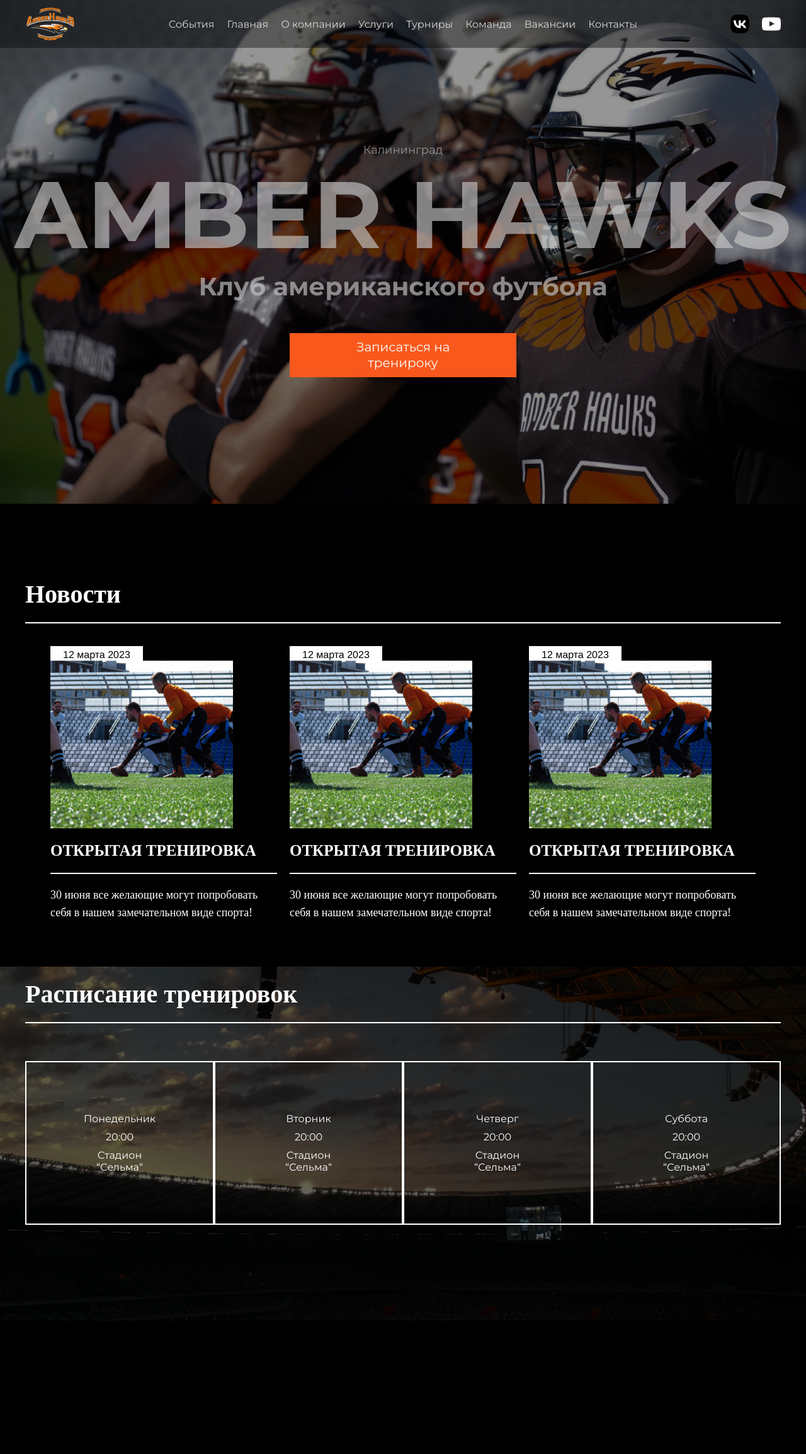
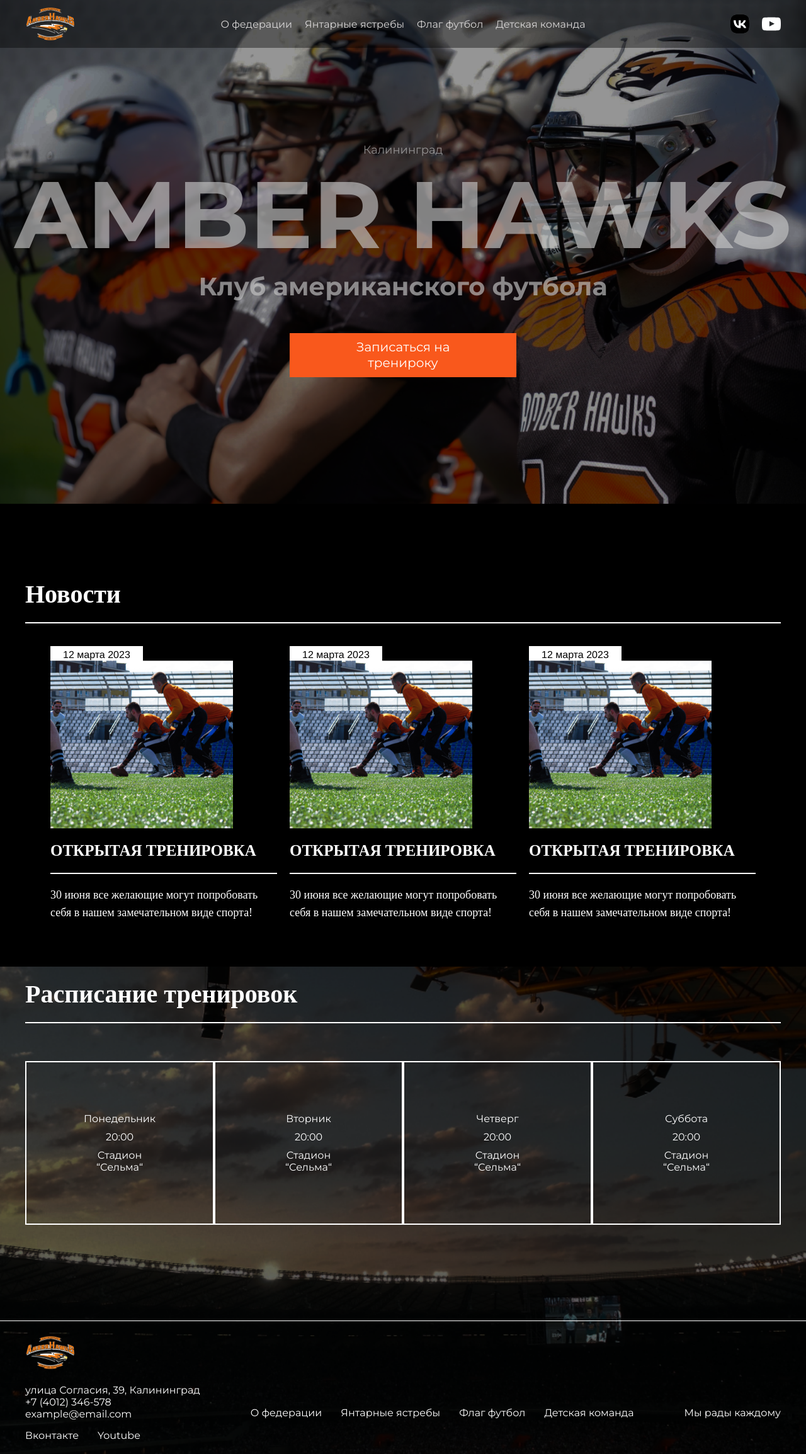
Before and after one commit to ElizavetaBiryukova/amber-hawks-frontend, a Next.js app: page / in a window 1280 px wide. Shown: the whole page at 63% size. Before the commit the page ends 2097 px from the top, so only its background shows below. Built offline with nearby package versions, Linux system fonts and the light colour scheme.

Commit message:
fix: fix footer

```diff
--- a/src/app/globals.css
+++ b/src/app/globals.css
@@ -22,6 +22,11 @@
 
 a:hover {
   text-decoration: none;
+  color: #f9581c;
+}
+
+a {
+  color: white;
 }
 
 /* Common */
--- a/src/app/page.jsx
+++ b/src/app/page.jsx
@@ -22,6 +22,7 @@
         <div className={styles.container}>
           <TrainingSchedule />
         </div>
+        <Footer />
       </div>
     </>
   );
--- a/src/app/page.module.css
+++ b/src/app/page.module.css
@@ -1,5 +1,5 @@
 .wrapper {
-    background-image: url(./../assets/img/header__img1.png);
+    background-image: url('./../assets/img/header__img1.png');
     width: 100%;
     margin: 0 auto;
     height: 100vh;
@@ -8,13 +8,13 @@
     background-position: center;
 }
 
-.container{
+.container {
     max-width: 1200px;
     margin: 0 auto;
 }
 
-.backgoundSchedule{
-    background: url(./../assets/img/trainingBackground.png);
+.backgoundSchedule {
+    background: url('./../assets/img/trainingBackground.png');
     background-repeat: no-repeat;
     background-size: cover;
     background-position: center;
--- a/src/app/team/page.jsx
+++ b/src/app/team/page.jsx
@@ -1,3 +1,4 @@
+import styles from './page.module.css'
 import TeamPage from "@/components/pages/Team/TeamPage";
 import Navigation from '@/components/UI/navigation/Navigation';
 import Footer from "@/components/UI/footer/Footer";
@@ -6,7 +7,7 @@
     return (
         <>
             <Navigation />
-            <div className='container'>
+            <div className={styles.container}>
                 <main>
                     <TeamPage />
                 </main>
--- /dev/null
+++ b/src/app/team/page.module.css
@@ -0,0 +1,4 @@
+.container {
+    max-width: 1200px;
+    margin: 0 auto;
+}
--- a/src/components/UI/footer/Footer.jsx
+++ b/src/components/UI/footer/Footer.jsx
@@ -6,19 +6,19 @@
     return (
         <div className={styles.footer}>
             <div className={styles.container}>
-                <div>
+                <div className={styles.contacts}>
                     <div>
                         <div><Link href={'https://yandex.ru/maps/-/CDUUIWmN'}>улица Согласия, 39, Калининград</Link></div>
                         <div><Link href={'tel:+74012346578'}>+7 (4012) 346-578</Link></div>
                         <div><Link href={'mailto:example@email.com'}>example@email.com</Link></div>
                     </div>
-                    <div>
+                    <div className={styles.social}>
                         <div><Link href={'https://vk.com/afkld'}>Вконтакте</Link></div>
                         <div><Link href={'https://www.youtube.com/channel/UCT6OZJVJK7ximMVnvt9wZKw'}>Youtube</Link></div>
                     </div>
                 </div>
                 <nav>
-                    <ul>
+                    <ul className={styles.list}>
                         <li>
                             <a href='#'>
                                 О федерации
@@ -42,9 +42,8 @@
                     </ul>
                 </nav>
 
-                <div>
-                    <div>Мы рады каждому</div>
-                    <Button />
+                <div className={styles.folow}>
+                    <div className={styles.text}>Мы рады каждому</div>
                 </div>
             </div>
         </div>
--- a/src/components/UI/footer/Footer.module.css
+++ b/src/components/UI/footer/Footer.module.css
@@ -4,9 +4,36 @@
     justify-content: space-between;
     max-width: 1200px;
     margin: 0 auto;
+    padding-top: 100px;
+    background: url('../../../assets/img/logo.png') no-repeat 0% 10%;
 }
 
 .footer {
-    background: rgba(0, 0, 0, 0.4);
+    border-top: 1px solid white;
+    padding: 0px 0px 20px 0px;
+}
 
+.contacts {
+    display: flex;
+    flex-direction: column;
+    gap: 15px;
 }
+
+.social {
+    display: flex;
+    gap: 30px;
+}
+
+.list {
+    display: flex;
+    gap: 30px;
+}
+
+.folow {
+    display: flex;
+    flex-direction: column;
+}
+
+.text {
+    color: white;
+}
--- a/src/components/UI/navigation/Navigation.jsx
+++ b/src/components/UI/navigation/Navigation.jsx
@@ -11,44 +11,24 @@
           <nav>
             <ul className={styles.header__nav}>
               <li>
-                <a className={styles.header__text} href='#'>
-                  События
-                </a>
+                <Link className={styles.header__text} href='/about'>
+                  О федерации
+                </Link>
               </li>
               <li>
-                <Link className={styles.header__text} href='/'>
-                  Главная
+                <Link className={styles.header__text} href='/team'>
+                  Янтарные ястребы
                 </Link>
               </li>
               <li>
                 <a className={styles.header__text} href='#'>
-                  О компании
+                  Флаг футбол
                 </a>
               </li>
               <li>
-                <a className={styles.header__text} href='#'>
-                  Услуги
-                </a>
-              </li>
-              <li>
-                <a className={styles.header__text} href='#'>
-                  Турниры
-                </a>
-              </li>
-              <li>
-                <Link className={styles.header__text} href='/team'>
-                  Команда
+                <Link className={styles.header__text} href='/kids'>
+                  Детская команда
                 </Link>
-              </li>
-              <li>
-                <a className={styles.header__text} href='#'>
-                  Вакансии
-                </a>
-              </li>
-              <li>
-                <a className={styles.header__text} href='#'>
-                  Контакты
-                </a>
               </li>
             </ul>
           </nav>
--- a/src/components/pages/Team/PlayersList/PlayersList.module.css
+++ b/src/components/pages/Team/PlayersList/PlayersList.module.css
@@ -1,6 +1,6 @@
 .wrapper {
     color: white;
-    margin-bottom: 50px;
+    margin-bottom: 150px;
 }
 
 .list {
```
